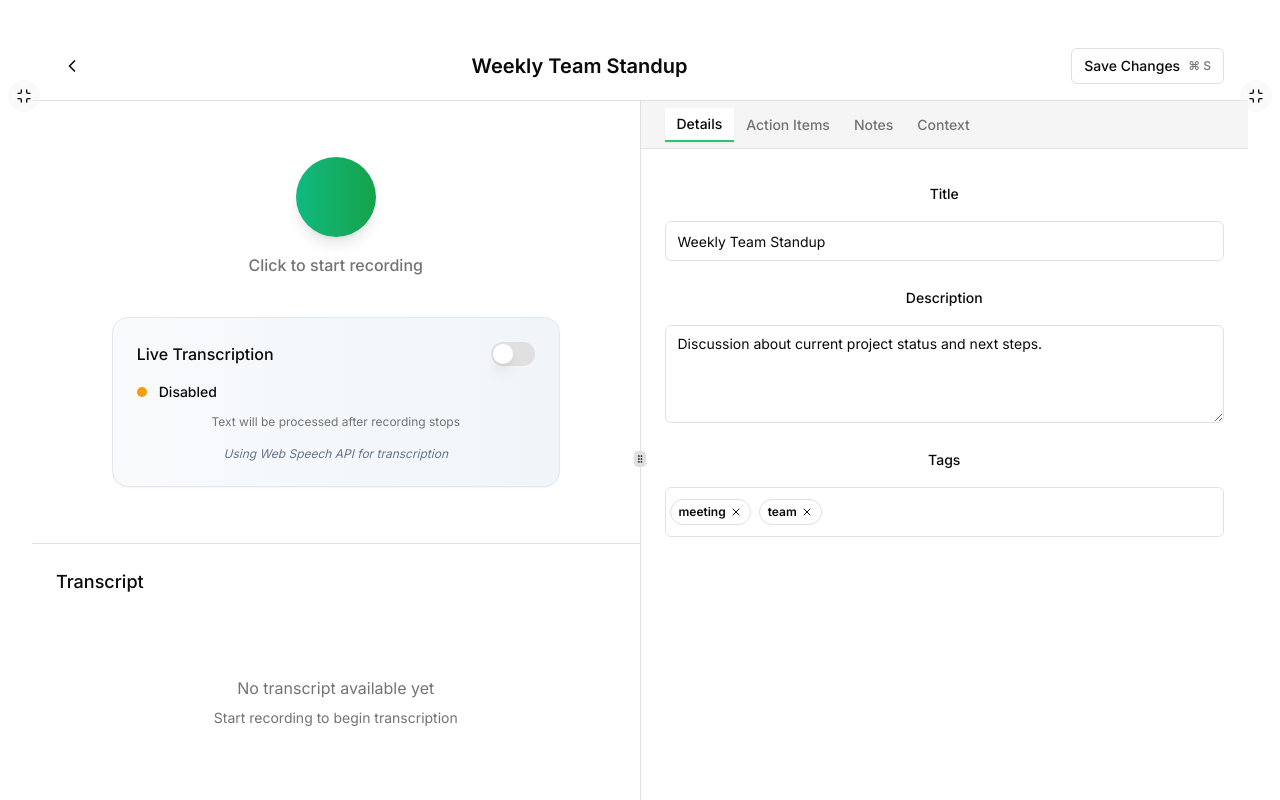
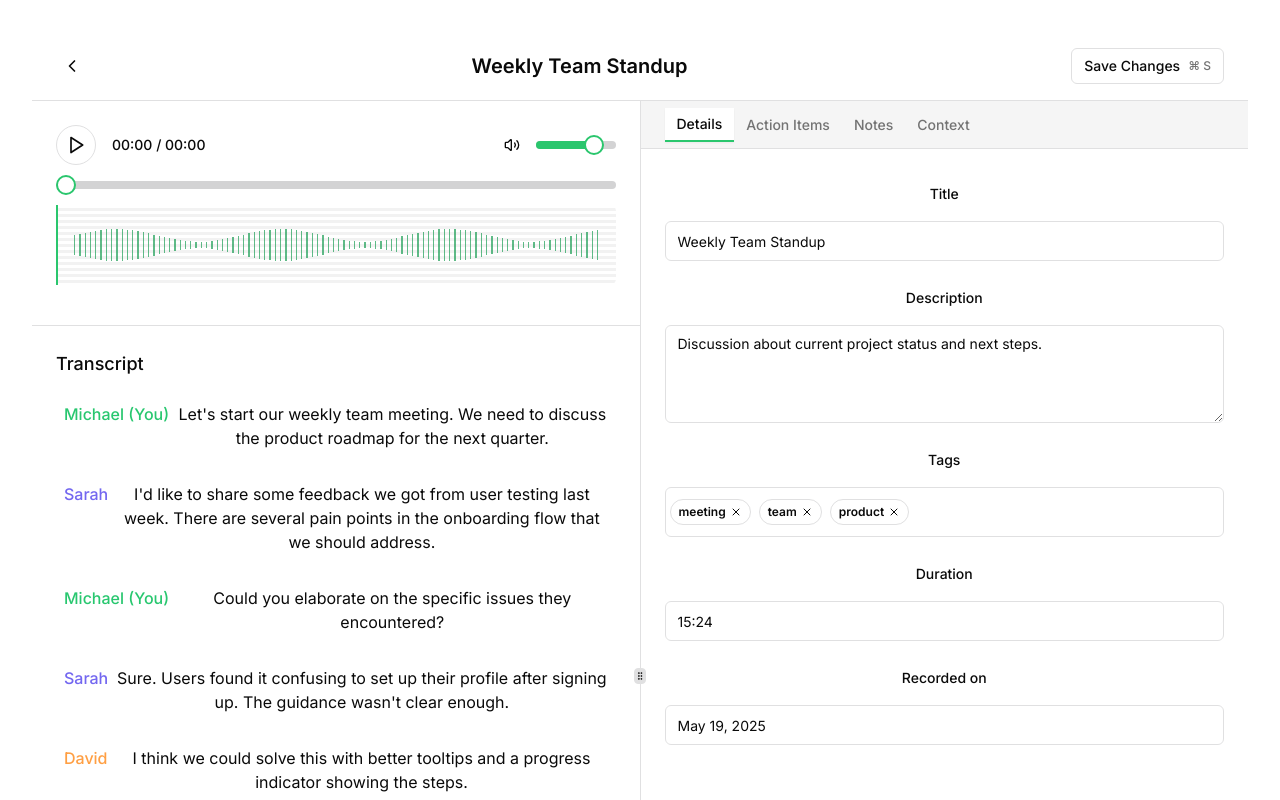
Before and after one commit to doramirdor/friday, a React (Vite) app: page /transcript/123 in a window 1280 px wide. Shown: the top 800 px of the page. Built offline with nearby package versions, Linux system fonts and the light colour scheme.

Commit message:
Feat: Mock transcript page
Create a mock transcript page at `/transcript/123` with a sample transcript and audio player.

```diff
--- a/src/App.tsx
+++ b/src/App.tsx
@@ -8,6 +8,7 @@ import IndexPage from "@/pages/Index";
 import LibraryPage from "@/pages/Library";
 import TranscriptDetailsPage from "@/pages/TranscriptDetails";
 import NotFoundPage from "@/pages/NotFound";
+import MockTranscriptPage from "@/pages/MockTranscript";
 import "./App.css";
 
 interface AppProps {
@@ -37,6 +38,7 @@ function App({ isElectron = false }: AppProps) {
             <Route path="*" element={<NotFoundPage />} />
           </Route>
           <Route path="/transcript/:id" element={<TranscriptDetailsPage />} />
+          <Route path="/transcript/123" element={<MockTranscriptPage />} />
         </Routes>
       </BrowserRouter>
       <Toaster position="top-center" />
--- a/src/pages/Library.tsx
+++ b/src/pages/Library.tsx
@@ -1,4 +1,3 @@
-
 import { useEffect, useState } from "react";
 import { toast } from "sonner";
 import RecordingsTable, { Recording } from "@/components/recordings-table";
@@ -12,7 +11,7 @@ import { Card } from "@/components/ui/card";
 // Sample data
 const sampleRecordings: Recording[] = [
   {
-    id: "1",
+    id: "123", // Changed ID to "123" for our mock transcript
     title: "Weekly Team Standup",
     createdAt: new Date("2025-05-12T09:30:00"),
     duration: 1845, // 30:45
@@ -84,7 +83,12 @@ const Library = () => {
 
   // Open existing recording with transcript
   const handleOpenRecording = (id: string) => {
-    navigate(`/transcript/${id}`);
+    // Special handling for mock transcript
+    if (id === "123") {
+      navigate(`/transcript/123`);
+    } else {
+      navigate(`/transcript/${id}`);
+    }
   };
 
   // Select a recording to preview
--- /dev/null
+++ b/src/pages/MockTranscript.tsx
@@ -0,0 +1,211 @@
+
+import React from "react";
+import { useNavigate } from "react-router-dom";
+import { Button } from "@/components/ui/button";
+import { ChevronLeft } from "lucide-react";
+import AudioPlayer from "@/components/AudioPlayer";
+import { Tabs, TabsContent, TabsList, TabsTrigger } from "@/components/ui/tabs";
+import { Label } from "@/components/ui/label";
+import { Input } from "@/components/ui/input";
+import { Textarea } from "@/components/ui/textarea";
+import { TagInput } from "@/components/ui/tag-input";
+import { ResizablePanelGroup, ResizablePanel, ResizableHandle } from "@/components/ui/resizable";
+
+// Sample audio URL for our mock transcript
+const mockAudioUrl = "https://assets.mixkit.co/active_storage/sfx/2353/2353-preview.mp3";
+
+// Sample speaker data
+const sampleSpeakers = [
+  { id: "s1", name: "Michael (You)", color: "#28C76F" },
+  { id: "s2", name: "Sarah", color: "#7367F0" },
+  { id: "s3", name: "David", color: "#FF9F43" },
+];
+
+// Sample transcript data
+const sampleTranscript = [
+  { id: "l1", text: "Let's start our weekly team meeting. We need to discuss the product roadmap for the next quarter.", speakerId: "s1" },
+  { id: "l2", text: "I'd like to share some feedback we got from user testing last week. There are several pain points in the onboarding flow that we should address.", speakerId: "s2" },
+  { id: "l3", text: "Could you elaborate on the specific issues they encountered?", speakerId: "s1" },
+  { id: "l4", text: "Sure. Users found it confusing to set up their profile after signing up. The guidance wasn't clear enough.", speakerId: "s2" },
+  { id: "l5", text: "I think we could solve this with better tooltips and a progress indicator showing the steps.", speakerId: "s3" },
+  { id: "l6", text: "That's a good idea. Let's also consider simplifying the form itself. Maybe we're asking for too much information upfront.", speakerId: "s1" },
+  { id: "l7", text: "I agree. We should focus on collecting only essential information during onboarding and let users fill in optional details later.", speakerId: "s2" },
+  { id: "l8", text: "Are there any other issues we should prioritize for the next sprint?", speakerId: "s3" },
+  { id: "l9", text: "The dashboard loading performance needs improvement. Some users reported wait times of up to 5 seconds.", speakerId: "s2" },
+  { id: "l10", text: "We can optimize the API calls and implement better caching to address that.", speakerId: "s1" },
+];
+
+const MockTranscriptPage = () => {
+  const navigate = useNavigate();
+
+  return (
+    <div className="min-h-screen flex flex-col">
+      <header className="bg-background border-b border-border px-6 py-4 flex items-center gap-4">
+        <Button
+          variant="ghost"
+          size="sm"
+          onClick={() => navigate("/library")}
+          className="h-8 w-8 p-0 rounded-full"
+        >
+          <ChevronLeft className="h-5 w-5" />
+          <span className="sr-only">Back</span>
+        </Button>
+
+        <h1 className="text-xl font-semibold flex-1">Weekly Team Standup</h1>
+
+        <Button
+          variant="outline"
+          size="sm"
+          className="text-sm"
+        >
+          Save Changes
+          <span className="ml-2 text-xs text-muted-foreground">⌘ S</span>
+        </Button>
+      </header>
+
+      <div className="flex flex-1 overflow-hidden">
+        <ResizablePanelGroup direction="horizontal" className="w-full">
+          {/* Left panel (Transcript) */}
+          <ResizablePanel defaultSize={50} minSize={15} maxSize={85}>
+            <div className="flex flex-col h-full overflow-hidden">
+              {/* Audio player */}
+              <div className="p-6 border-b">
+                <div className="flex flex-col gap-4 mb-4">
+                  {/* Audio Player Component */}
+                  <AudioPlayer audioUrl={mockAudioUrl} autoPlay={false} />
+                </div>
+              </div>
+
+              {/* Transcript lines */}
+              <div className="flex-1 overflow-y-auto p-6">
+                <div className="space-y-4">
+                  <div className="flex justify-between items-center mb-4">
+                    <h2 className="text-lg font-medium">Transcript</h2>
+                  </div>
+
+                  {/* Rendered transcript */}
+                  {sampleTranscript.map((line) => (
+                    <div
+                      key={line.id}
+                      className="p-2 rounded-md hover:bg-accent/50"
+                    >
+                      <div className="flex gap-2">
+                        <span
+                          className="font-medium"
+                          style={{
+                            color: sampleSpeakers.find(s => s.id === line.speakerId)?.color || "#666666",
+                          }}
+                        >
+                          {sampleSpeakers.find(s => s.id === line.speakerId)?.name}
+                        </span>
+                        <p className="flex-1">{line.text}</p>
+                      </div>
+                    </div>
+                  ))}
+                </div>
+              </div>
+            </div>
+          </ResizablePanel>
+
+          <ResizableHandle withHandle />
+
+          {/* Right panel (Inspector) */}
+          <ResizablePanel defaultSize={50} minSize={15} maxSize={85}>
+            <Tabs defaultValue="details" className="w-full h-full flex flex-col">
+              <TabsList className="w-full justify-start border-b rounded-none px-6 h-12">
+                <TabsTrigger value="details" className="data-[state=active]:border-b-2 data-[state=active]:border-primary data-[state=active]:rounded-none">
+                  Details
+                </TabsTrigger>
+                <TabsTrigger value="action-items" className="data-[state=active]:border-b-2 data-[state=active]:border-primary data-[state=active]:rounded-none">
+                  Action Items
+                </TabsTrigger>
+                <TabsTrigger value="notes" className="data-[state=active]:border-b-2 data-[state=active]:border-primary data-[state=active]:rounded-none">
+                  Notes
+                </TabsTrigger>
+                <TabsTrigger value="context" className="data-[state=active]:border-b-2 data-[state=active]:border-primary data-[state=active]:rounded-none">
+                  Context
+                </TabsTrigger>
+              </TabsList>
+
+              <div className="flex-1 overflow-y-auto">
+                <TabsContent value="details" className="p-6 space-y-6 h-full">
+                  <div className="space-y-4">
+                    <Label htmlFor="title">Title</Label>
+                    <Input
+                      id="title"
+                      value="Weekly Team Standup"
+                    />
+                  </div>
+
+                  <div className="space-y-4">
+                    <Label htmlFor="description">Description</Label>
+                    <Textarea
+                      id="description"
+                      value="Discussion about current project status and next steps."
+                      rows={4}
+                    />
+                  </div>
+
+                  <div className="space-y-4">
+                    <Label htmlFor="tags">Tags</Label>
+                    <TagInput
+                      id="tags"
+                      tags={["meeting", "team", "product"]}
+                      placeholder="Add tag..."
+                    />
+                  </div>
+
+                  <div className="space-y-4">
+                    <Label htmlFor="duration">Duration</Label>
+                    <Input
+                      id="duration"
+                      value="15:24"
+                      readOnly
+                    />
+                  </div>
+
+                  <div className="space-y-4">
+                    <Label htmlFor="recorded">Recorded on</Label>
+                    <Input
+                      id="recorded"
+                      value="May 19, 2025"
+                      readOnly
+                    />
+                  </div>
+                </TabsContent>
+
+                <TabsContent value="action-items" className="p-6 space-y-6 h-full">
+                  <div className="text-center py-16 text-muted-foreground">
+                    <p>Action items from the transcript will appear here</p>
+                    <p className="mt-2 text-sm">No items have been created yet</p>
+                  </div>
+                </TabsContent>
+
+                <TabsContent value="notes" className="p-6 space-y-6 h-full">
+                  <div className="space-y-4">
+                    <Label htmlFor="notes">Meeting Notes</Label>
+                    <Textarea
+                      id="notes"
+                      rows={12}
+                      placeholder="Add meeting notes here..."
+                      className="resize-none"
+                    />
+                  </div>
+                </TabsContent>
+
+                <TabsContent value="context" className="p-6 space-y-6 h-full">
+                  <div className="text-center py-16 text-muted-foreground">
+                    <p>No context files have been added</p>
+                    <p className="mt-2 text-sm">Add files to provide context for your meeting</p>
+                  </div>
+                </TabsContent>
+              </div>
+            </Tabs>
+          </ResizablePanel>
+        </ResizablePanelGroup>
+      </div>
+    </div>
+  );
+};
+
+export default MockTranscriptPage;
```
Also changed, not shown: 1 other file (tests, documents, lock files or other folders).
